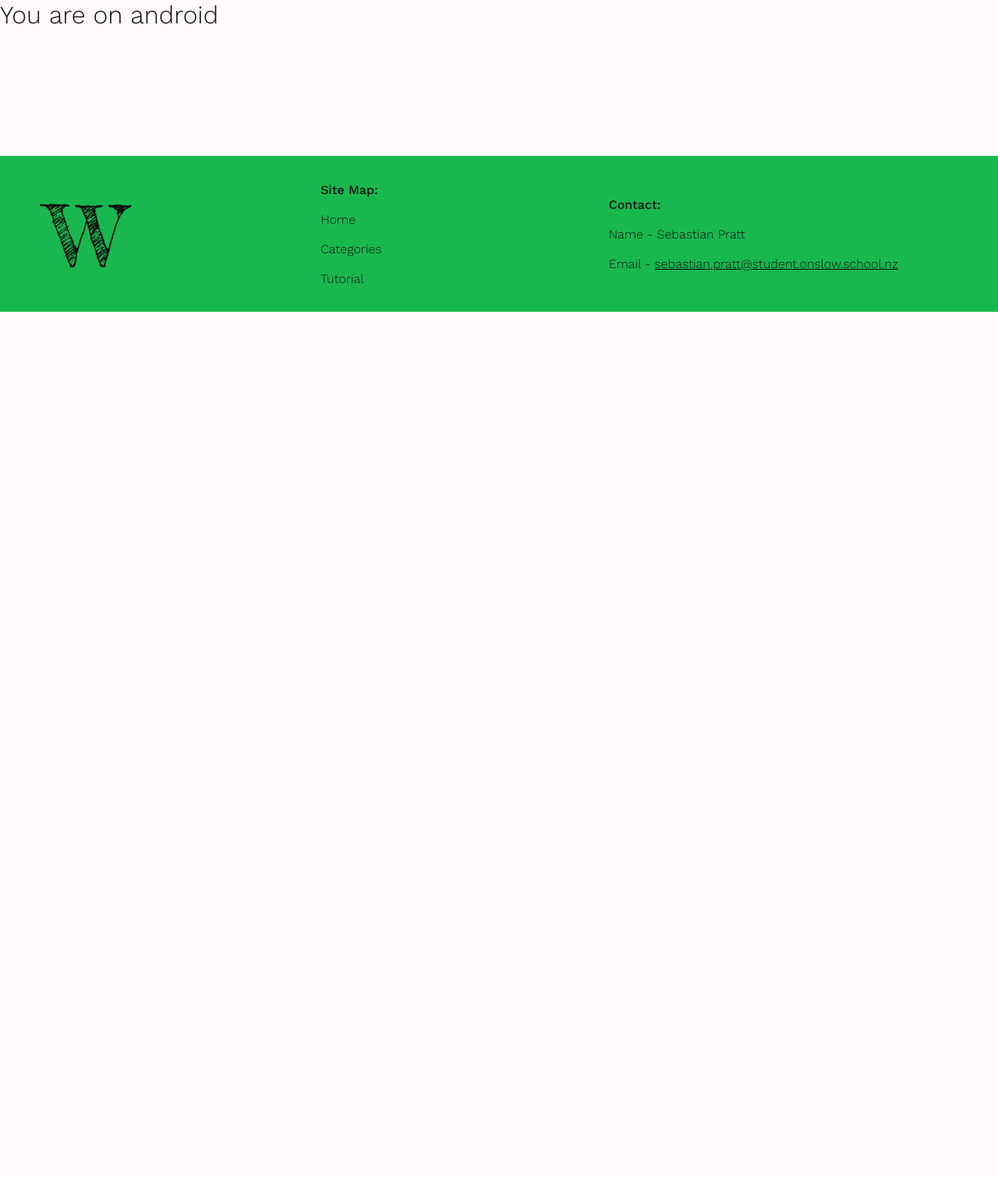
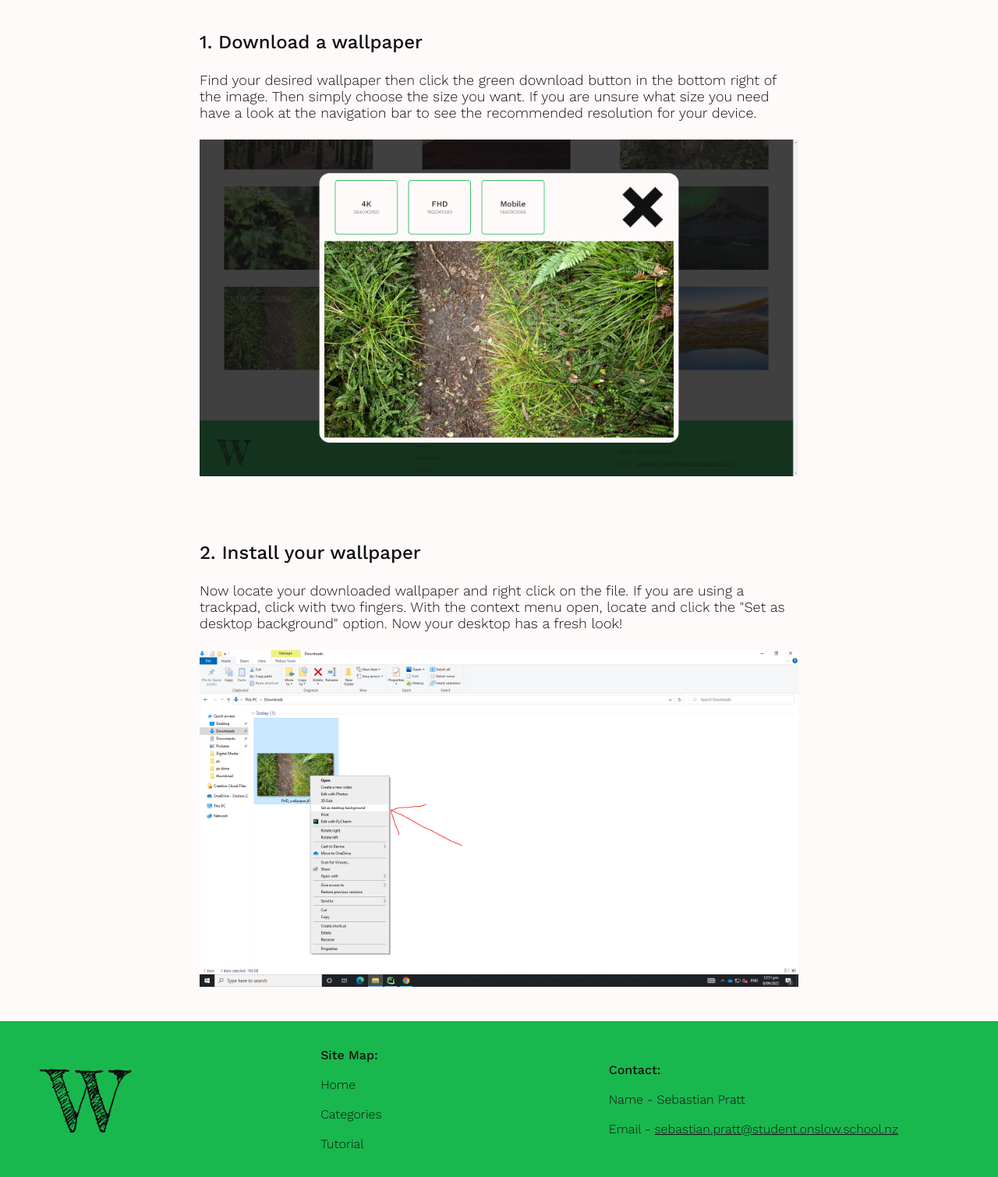
Before and after one commit to stella-pratt/Wallpapers, a PHP site: page /tutorial.html in a window 1280 px wide. Shown: the part 100-1610 px from the top of the page at 78% size. Before the commit the page ends 500 px from the top, so only its background shows below. Run offline with PHP 8.4, Linux system fonts and the light colour scheme.

Commit message:
made windows tutorial

```diff
--- a/index.css
+++ b/index.css
@@ -486,3 +486,21 @@ b {
     height: 200px;
     background-color: #fffafa;
 }
+
+.instruction{
+    width: 100%;
+    padding: 5vh 20vw;
+}
+
+
+.instruction_header{
+    font-weight: 500;
+    font-size: 24px;
+}
+.instruction_image{
+    width: 60vw;
+}
+.instruction_text{
+    font-size: 18px;
+    padding: 3vh 0;
+}
--- a/tutorial.html
+++ b/tutorial.html
@@ -2,7 +2,7 @@
 <html lang="en">
 <head>
     <meta charset="UTF-8">
-    <title>Search Results</title>
+    <title>Tutorial</title>
     <link rel="stylesheet" href="index.css">
     <link rel="icon" href="images/logo.png" type="image/x-icon">
     <link href="https://fonts.googleapis.com/css2?family=Work+Sans:wght@300;500&display=swap" rel="stylesheet">
@@ -52,8 +52,17 @@
     </div>
 
 
-    <div class="tutorial">
-        <h1 class="os">NO OS DETECTED</h1>
+    <div class="tut_main">
+        <div class="instruction">
+            <h3 class="instruction_header">1. Download a wallpaper</h3>
+            <p class="instruction_text">Find your desired wallpaper then click the green download button in the bottom right of the image. Then simply choose the size you want. If you are unsure what size you need have a look at the navigation bar to see the recommended resolution for your device.</p>
+            <img src="images/tutorial/step1.PNG" class="instruction_image">
+        </div>
+        <div class="instruction">
+            <h3 class="instruction_header">2. Install your wallpaper</h3>
+            <p class="instruction_text">Now locate your downloaded wallpaper and right click on the file. If you are using a trackpad, click with two fingers. With the context menu open, locate and click the "Set as desktop background" option. Now your desktop has a fresh look!</p>
+            <img src="images/tutorial/stepwindows.PNG" class="instruction_image">
+        </div>
     </div>
 
 
--- a/tutorial.js
+++ b/tutorial.js
@@ -13,14 +13,12 @@ document.querySelector(".resolution_text").innerHTML = "Recommended Resolution:
 
 
 
-
+let os = "windows"
 
 if(navigator.platform.charAt(0) === "M"){
-    document.querySelector(".os").innerHTML = "You are on Mac"
+    os = "mac"
 } else if(navigator.platform.charAt(0) === "i"){
-    document.querySelector(".os").innerHTML = "You are on ios"
+    os = "iphone"
 } else if(navigator.platform.charAt(0) === "L"){
-    document.querySelector(".os").innerHTML = "You are on android"
-} else {
-    document.querySelector(".os").innerHTML = "You are on windows"
+    os = "android"
 }
```
Also changed, not shown: images/tutorial/step1.PNG (added), images/tutorial/stepwindows.PNG (added).
